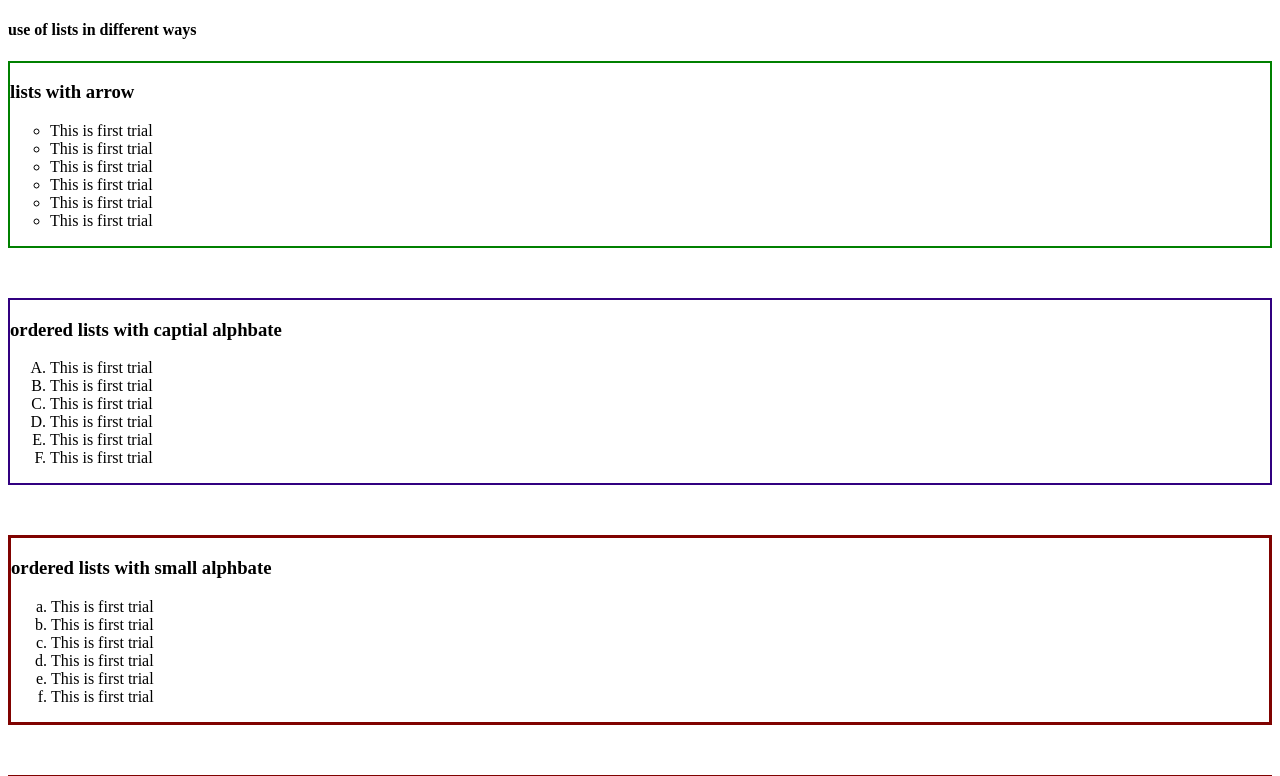
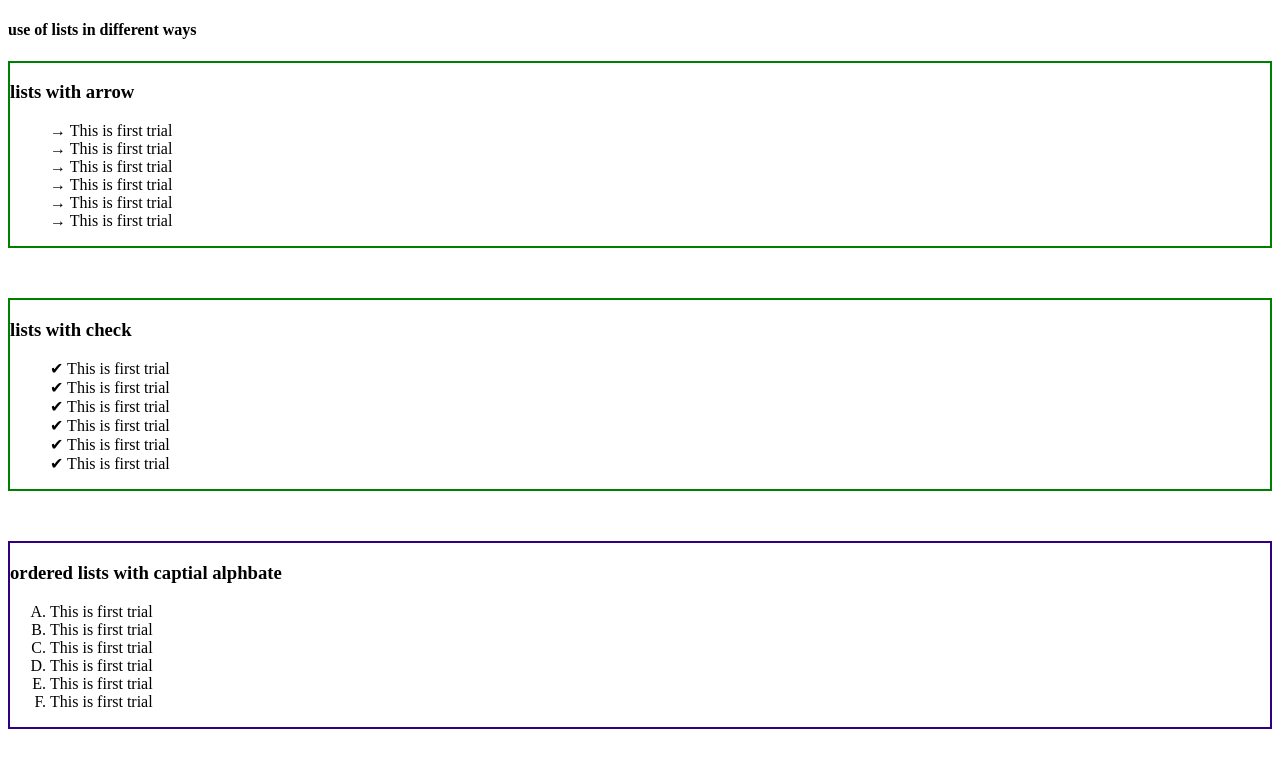
Before and after one commit to vik8873/First-trail, a plain HTML site: page module5.html in a window 1280 px wide. Shown: the top 776 px of the page. Drawn offline with Linux system fonts and the light colour scheme.

Commit message:
assignment

```diff
--- a/module5.html
+++ b/module5.html
@@ -12,13 +12,27 @@
     <h4>use of lists in different ways</h4>
     <div style="border: 2px solid green; margin-bottom:50px;">
         <h3>lists with arrow </h3>
- <ul style="list-style-type: circle;">
-     <li>This is first trial</li>
-     <li>This is first trial</li>
-     <li>This is first trial</li>
-     <li>This is first trial</li>
-     <li>This is first trial</li>
-     <li>This is first trial</li>
+ <ul style="list-style-type:none;">
+     <li>&rarr; This is first trial</li>
+     <li>&rarr; This is first trial</li>
+     <li>&rarr; This is first trial</li>
+     <li>&rarr; This is first trial</li>
+     <li>&rarr; This is first trial</li>
+     <li>&rarr; This is first trial</li>
+
+</ul>
+    </div>
+
+
+    <div style="border: 2px solid green; margin-bottom:50px;">
+        <h3>lists with check </h3>
+ <ul style="list-style-type:none;">
+     <li>&#10004; This is first trial</li>
+     <li>&#10004; This is first trial</li>
+     <li>&#10004; This is first trial</li>
+     <li>&#10004; This is first trial</li>
+     <li>&#10004; This is first trial</li>
+     <li>&#10004; This is first trial</li>
 
 </ul>
     </div>
```
Also changed, not shown: module6.html (+2 -2 lines).
